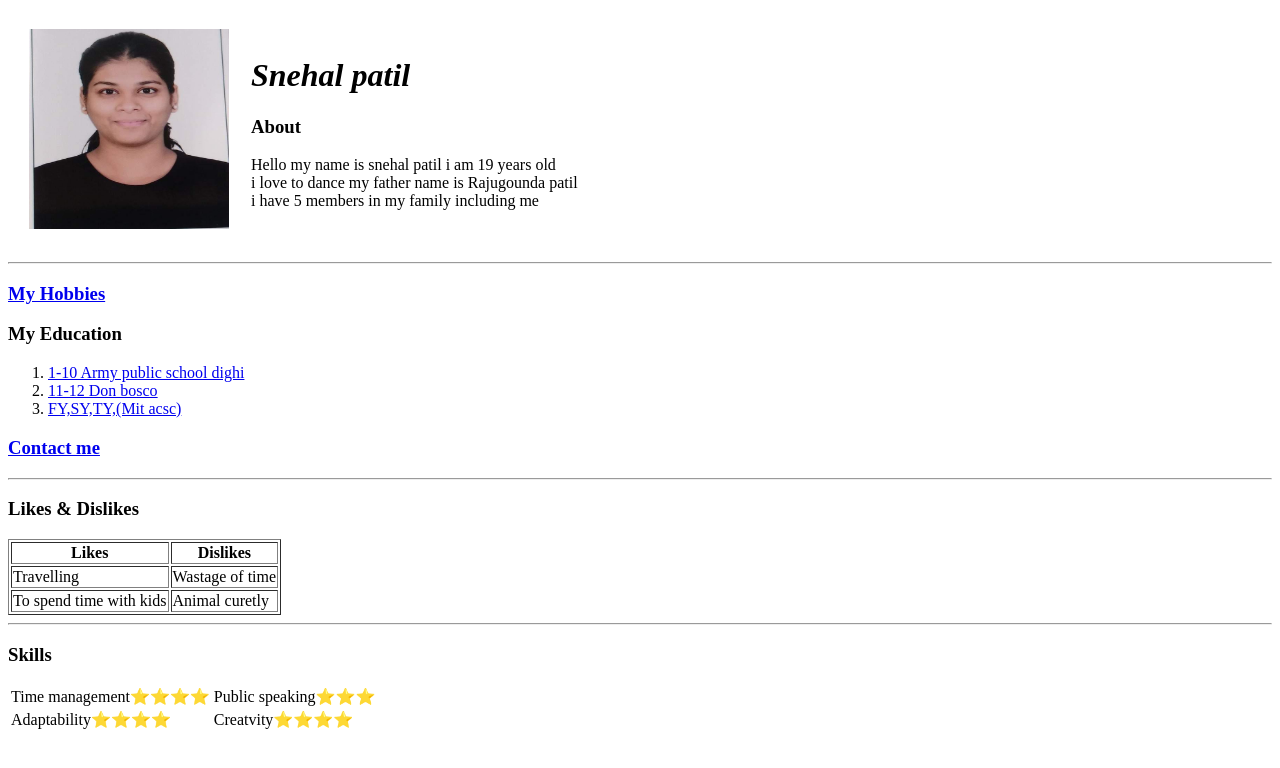
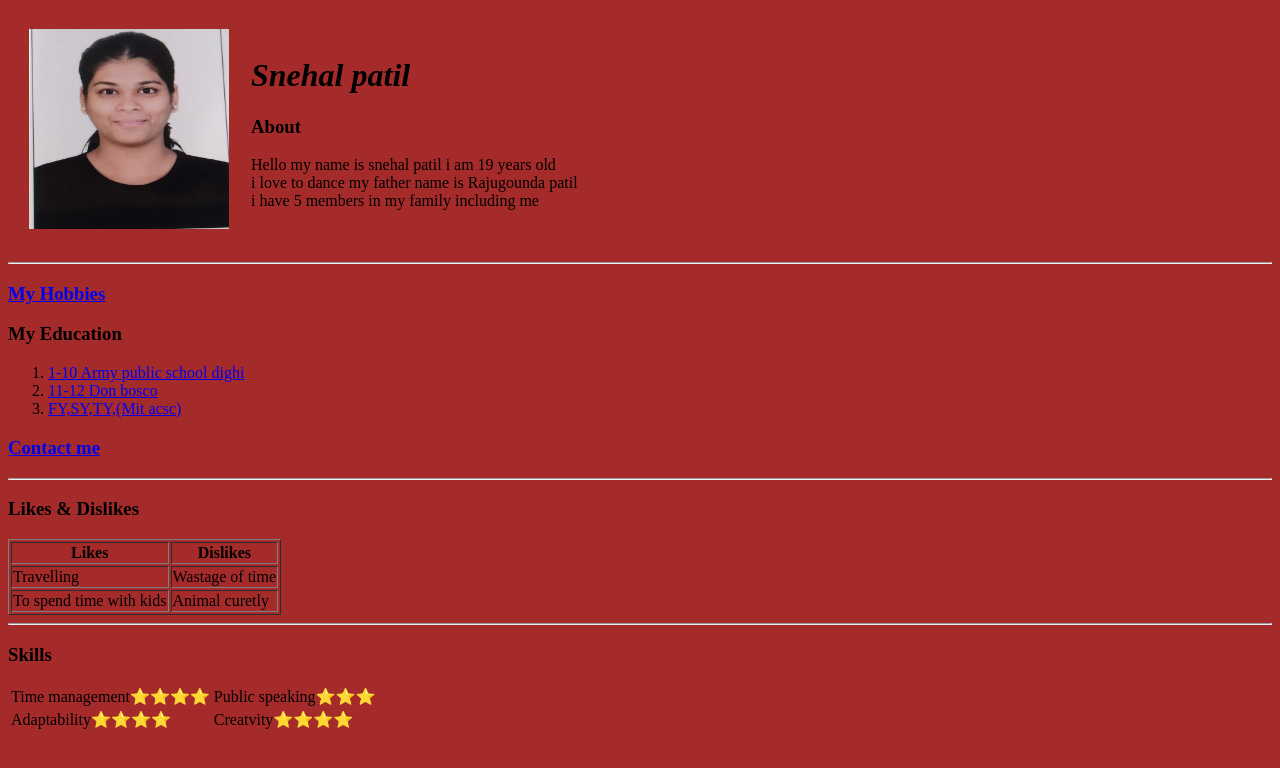
Before and after one commit to snehalrpatil28/cc, a plain HTML site: page index.html in a window 1280 px wide. Drawn offline with Linux system fonts and the light colour scheme.

Commit message:
Update index.html

```diff
--- a/index.html
+++ b/index.html
@@ -4,7 +4,8 @@
     <meta charset="UTF-8">
  <title> Snehal personal site</title>
 </head>
-<body>
+<body bgcolor="Brown">
+
   <table cellspacing="20">
     <tr>
       <td> <img src="profile.jpeg"alt="snehal profile photo" style="height: 200px; width: 200px;"></td>
```
